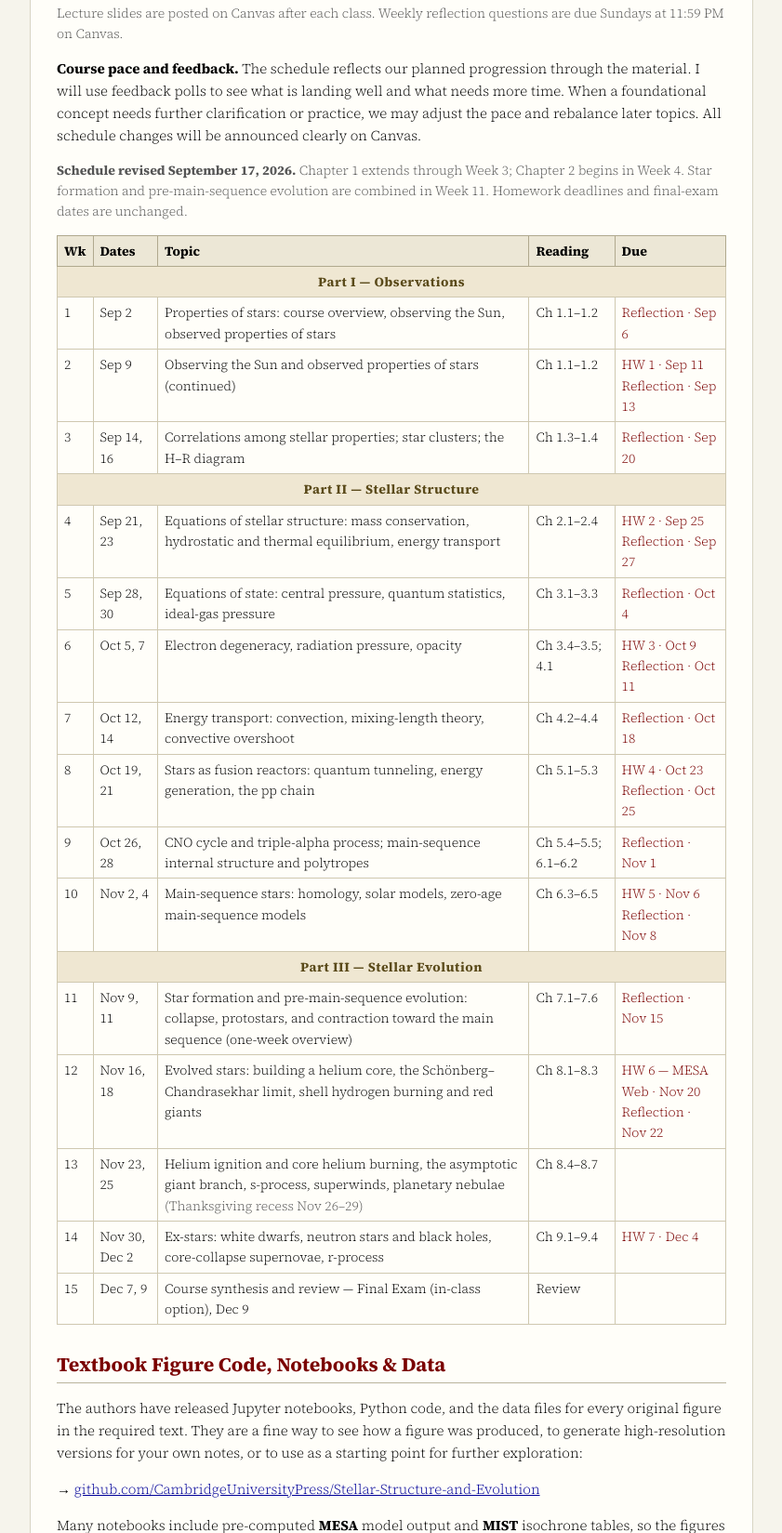
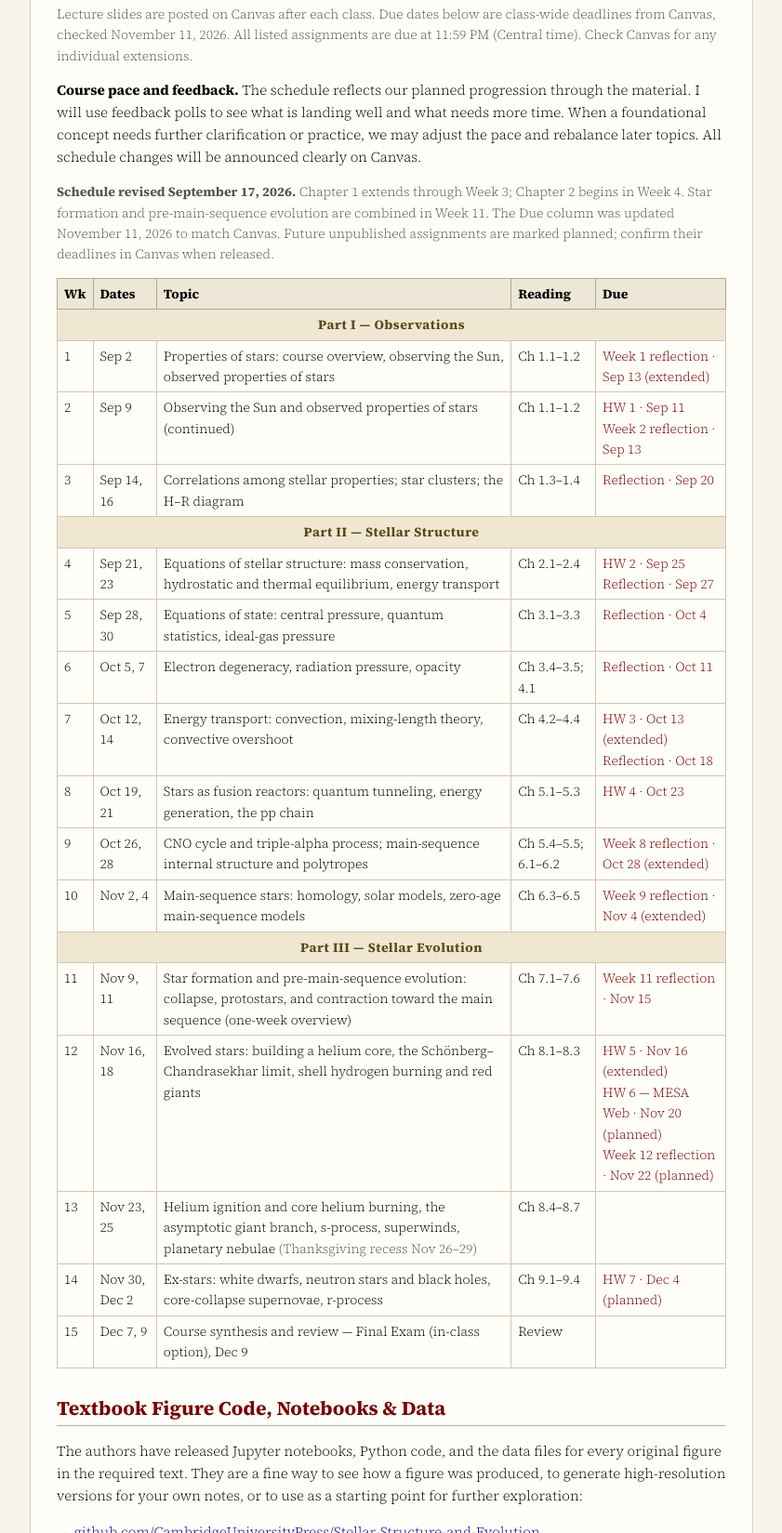
Before and after one commit to msoaresfurtado/WebPage, a plain HTML site: page ast310.html in a window 1280 px wide. Shown: the part 1151-2800 px from the top of the page at 93% size, without its empty margins (219-1060 px from the left). Drawn offline with Linux system fonts and the light colour scheme.

Commit message:
Sync course deadlines and update CV and cluster artwork

```diff
--- a/ast310.html
+++ b/ast310.html
@@ -52,7 +52,7 @@
 </head>
 <body>
 <div class="page">
-  <div class="topbar"><a href="index.html" class="homebtn">&#8962;&nbsp; Home</a></div>
+  <div class="topbar"><a href="index.html" class="homebtn"><img src="home-watercolor.png" alt="" aria-hidden="true" width="22" height="22" style="vertical-align:middle;object-fit:contain;margin-right:5px;"> Home</a></div>
   <h1>Stellar Astrophysics</h1>
   <p class="subtitle">Astronomy 310 &middot; Fall 2026 &middot; Department of Astronomy, University of Wisconsin&ndash;Madison</p>
   <p class="instr">Professor Melinda Soares-Furtado &middot; Lectures Mon &amp; Wed 2:30&ndash;3:45 PM &middot; Sterling Hall, Room 1333</p>
@@ -83,7 +83,7 @@
   <p><b>All coursework is submitted on Canvas.</b></p>
   <ul>
     <li>The <b>problem sets</b> are uploaded as files on the Canvas site (see schedule below).</li>
-    <li>The <b>weekly reflection questions</b> are also completed and submitted on Canvas, due <b>Sundays at 11:59&nbsp;PM</b> (see the schedule below).</li>
+    <li>The <b>weekly reflection questions</b> are also completed and submitted on Canvas, usually due <b>Sundays at 11:59&nbsp;PM</b>; extensions and exceptions are listed in the schedule below.</li>
   </ul>
   <h2 id="syllabus">Syllabus</h2>
   <p>The complete syllabus &mdash; grading, course policies, exam options, and the full week-by-week
@@ -91,29 +91,29 @@
   <p>&rarr; <a href="syllabus_astro310.pdf"><b>AST&nbsp;310 Syllabus (PDF), revised September 17, 2026</b></a></p>
   <h2 id="schedule">Schedule</h2>
   <p class="note">Lecture slides are posted on Canvas after each class.
-  Weekly reflection questions are due Sundays at 11:59&nbsp;PM on Canvas.</p>
+  Due dates below are class-wide deadlines from Canvas, checked November 11, 2026. All listed assignments are due at 11:59&nbsp;PM (Central time). Check Canvas for any individual extensions.</p>
   <strong>Course pace and feedback.</strong>
   The schedule reflects our planned progression through the material. I will use feedback polls to see what is landing well and what needs more time. When a foundational concept needs further clarification or practice, we may adjust the pace and rebalance later topics. All schedule changes will be announced clearly on Canvas.
-  <p class="note"><b>Schedule revised September 17, 2026.</b> Chapter 1 extends through Week 3; Chapter 2 begins in Week 4. Star formation and pre-main-sequence evolution are combined in Week 11. Homework deadlines and final-exam dates are unchanged.</p>
+  <p class="note"><b>Schedule revised September 17, 2026.</b> Chapter 1 extends through Week 3; Chapter 2 begins in Week 4. Star formation and pre-main-sequence evolution are combined in Week 11. The Due column was updated November 11, 2026 to match Canvas. Future unpublished assignments are marked planned; confirm their deadlines in Canvas when released.</p>
     <table>
     <tr><th>Wk</th><th>Dates</th><th>Topic</th><th>Reading</th><th>Due</th></tr>
     <tr class="part"><td colspan="5">Part I &mdash; Observations</td></tr>
-    <tr><td>1</td><td>Sep 2</td><td>Properties of stars: course overview, observing the Sun, observed properties of stars</td><td>Ch&nbsp;1.1&ndash;1.2</td><td class="due">Reflection &middot; Sep 6</td></tr>
-    <tr><td>2</td><td>Sep 9</td><td>Observing the Sun and observed properties of stars (continued)</td><td>Ch&nbsp;1.1&ndash;1.2</td><td class="due">HW 1 &middot; Sep 11<br>Reflection &middot; Sep 13</td></tr>
+    <tr><td>1</td><td>Sep 2</td><td>Properties of stars: course overview, observing the Sun, observed properties of stars</td><td>Ch&nbsp;1.1&ndash;1.2</td><td class="due">Week 1 reflection &middot; Sep 13 (extended)</td></tr>
+    <tr><td>2</td><td>Sep 9</td><td>Observing the Sun and observed properties of stars (continued)</td><td>Ch&nbsp;1.1&ndash;1.2</td><td class="due">HW 1 &middot; Sep 11<br>Week 2 reflection &middot; Sep 13</td></tr>
     <tr><td>3</td><td>Sep 14, 16</td><td>Correlations among stellar properties; star clusters; the H&ndash;R diagram</td><td>Ch&nbsp;1.3&ndash;1.4</td><td class="due">Reflection &middot; Sep 20</td></tr>
     <tr class="part"><td colspan="5">Part II &mdash; Stellar Structure</td></tr>
     <tr><td>4</td><td>Sep 21, 23</td><td>Equations of stellar structure: mass conservation, hydrostatic and thermal equilibrium, energy transport</td><td>Ch&nbsp;2.1&ndash;2.4</td><td class="due">HW 2 &middot; Sep 25<br>Reflection &middot; Sep 27</td></tr>
     <tr><td>5</td><td>Sep 28, 30</td><td>Equations of state: central pressure, quantum statistics, ideal-gas pressure</td><td>Ch&nbsp;3.1&ndash;3.3</td><td class="due">Reflection &middot; Oct 4</td></tr>
-    <tr><td>6</td><td>Oct 5, 7</td><td>Electron degeneracy, radiation pressure, opacity</td><td>Ch&nbsp;3.4&ndash;3.5; 4.1</td><td class="due">HW 3 &middot; Oct 9<br>Reflection &middot; Oct 11</td></tr>
-    <tr><td>7</td><td>Oct 12, 14</td><td>Energy transport: convection, mixing-length theory, convective overshoot</td><td>Ch&nbsp;4.2&ndash;4.4</td><td class="due">Reflection &middot; Oct 18</td></tr>
-    <tr><td>8</td><td>Oct 19, 21</td><td>Stars as fusion reactors: quantum tunneling, energy generation, the pp chain</td><td>Ch&nbsp;5.1&ndash;5.3</td><td class="due">HW 4 &middot; Oct 23<br>Reflection &middot; Oct 25</td></tr>
-    <tr><td>9</td><td>Oct 26, 28</td><td>CNO cycle and triple-alpha process; main-sequence internal structure and polytropes</td><td>Ch&nbsp;5.4&ndash;5.5; 6.1&ndash;6.2</td><td class="due">Reflection &middot; Nov 1</td></tr>
-    <tr><td>10</td><td>Nov 2, 4</td><td>Main-sequence stars: homology, solar models, zero-age main-sequence models</td><td>Ch&nbsp;6.3&ndash;6.5</td><td class="due">HW 5 &middot; Nov 6<br>Reflection &middot; Nov 8</td></tr>
+    <tr><td>6</td><td>Oct 5, 7</td><td>Electron degeneracy, radiation pressure, opacity</td><td>Ch&nbsp;3.4&ndash;3.5; 4.1</td><td class="due">Reflection &middot; Oct 11</td></tr>
+    <tr><td>7</td><td>Oct 12, 14</td><td>Energy transport: convection, mixing-length theory, convective overshoot</td><td>Ch&nbsp;4.2&ndash;4.4</td><td class="due">HW 3 &middot; Oct 13 (extended)<br>Reflection &middot; Oct 18</td></tr>
+    <tr><td>8</td><td>Oct 19, 21</td><td>Stars as fusion reactors: quantum tunneling, energy generation, the pp chain</td><td>Ch&nbsp;5.1&ndash;5.3</td><td class="due">HW 4 &middot; Oct 23</td></tr>
+    <tr><td>9</td><td>Oct 26, 28</td><td>CNO cycle and triple-alpha process; main-sequence internal structure and polytropes</td><td>Ch&nbsp;5.4&ndash;5.5; 6.1&ndash;6.2</td><td class="due">Week 8 reflection &middot; Oct 28 (extended)</td></tr>
+    <tr><td>10</td><td>Nov 2, 4</td><td>Main-sequence stars: homology, solar models, zero-age main-sequence models</td><td>Ch&nbsp;6.3&ndash;6.5</td><td class="due">Week 9 reflection &middot; Nov 4 (extended)</td></tr>
     <tr class="part"><td colspan="5">Part III &mdash; Stellar Evolution</td></tr>
-    <tr><td>11</td><td>Nov 9, 11</td><td>Star formation and pre-main-sequence evolution: collapse, protostars, and contraction toward the main sequence (one-week overview)</td><td>Ch&nbsp;7.1&ndash;7.6</td><td class="due">Reflection &middot; Nov 15</td></tr>
-    <tr><td>12</td><td>Nov 16, 18</td><td>Evolved stars: building a helium core, the Sch&ouml;nberg&ndash;Chandrasekhar limit, shell hydrogen burning and red giants</td><td>Ch&nbsp;8.1&ndash;8.3</td><td class="due">HW 6 &mdash; MESA Web &middot; Nov 20<br>Reflection &middot; Nov 22</td></tr>
+    <tr><td>11</td><td>Nov 9, 11</td><td>Star formation and pre-main-sequence evolution: collapse, protostars, and contraction toward the main sequence (one-week overview)</td><td>Ch&nbsp;7.1&ndash;7.6</td><td class="due">Week 11 reflection &middot; Nov 15</td></tr>
+    <tr><td>12</td><td>Nov 16, 18</td><td>Evolved stars: building a helium core, the Sch&ouml;nberg&ndash;Chandrasekhar limit, shell hydrogen burning and red giants</td><td>Ch&nbsp;8.1&ndash;8.3</td><td class="due">HW 5 &middot; Nov 16 (extended)<br>HW 6 &mdash; MESA Web &middot; Nov 20 (planned)<br>Week 12 reflection &middot; Nov 22 (planned)</td></tr>
     <tr><td>13</td><td>Nov 23, 25</td><td>Helium ignition and core helium burning, the asymptotic giant branch, s-process, superwinds, planetary nebulae <span class="note">(Thanksgiving recess Nov 26&ndash;29)</span></td><td>Ch&nbsp;8.4&ndash;8.7</td><td></td></tr>
-    <tr><td>14</td><td>Nov 30, Dec 2</td><td>Ex-stars: white dwarfs, neutron stars and black holes, core-collapse supernovae, r-process</td><td>Ch&nbsp;9.1&ndash;9.4</td><td class="due">HW 7 &middot; Dec 4</td></tr>
+    <tr><td>14</td><td>Nov 30, Dec 2</td><td>Ex-stars: white dwarfs, neutron stars and black holes, core-collapse supernovae, r-process</td><td>Ch&nbsp;9.1&ndash;9.4</td><td class="due">HW 7 &middot; Dec 4 (planned)</td></tr>
     <tr><td>15</td><td>Dec 7, 9</td><td>Course synthesis and review &mdash; Final Exam (in-class option), Dec 9</td><td>Review</td><td></td></tr>
   </table>
   <h2 id="code">Textbook Figure Code, Notebooks &amp; Data</h2>
@@ -149,7 +149,7 @@
   Office Hours: Mon 9:00&ndash;10:00 AM and Wed 4:00&ndash;5:30 PM</p>
   <div class="footer">
     <a href="index.html">&larr; Back to Home</a> &middot; <a href="Courses.html">Back to Courses</a><br>
-    Department of Astronomy, University of Wisconsin&ndash;Madison &middot; Last updated September 17, 2026
+    Department of Astronomy, University of Wisconsin&ndash;Madison &middot; Last updated November 11, 2026
   </div>
 </div>
 </body>
```
Also changed, not shown: cv.html (added, +16 -0 lines), index.html (+2 -2 lines), cluster-watercolor-v2.png (added).
